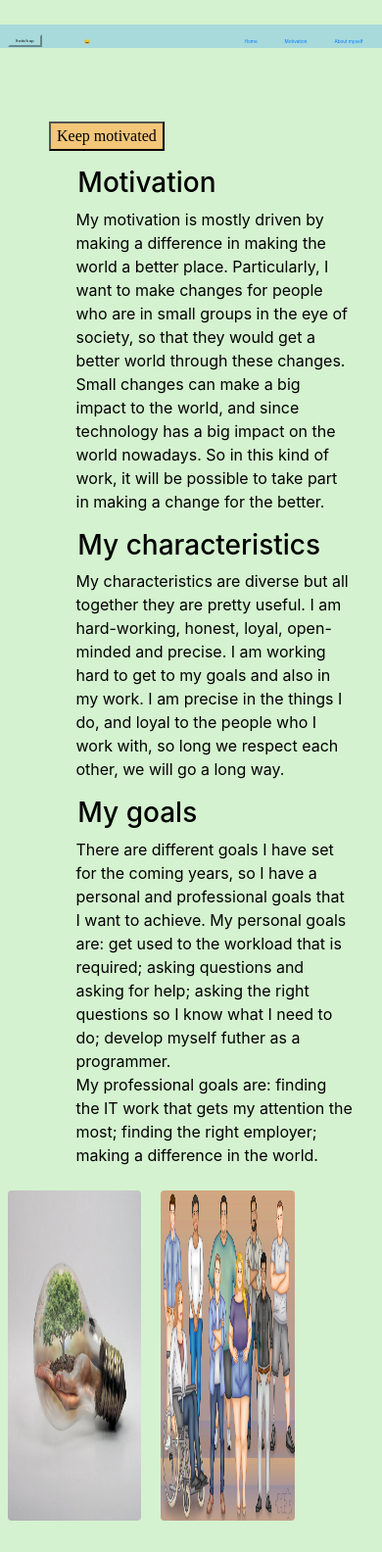
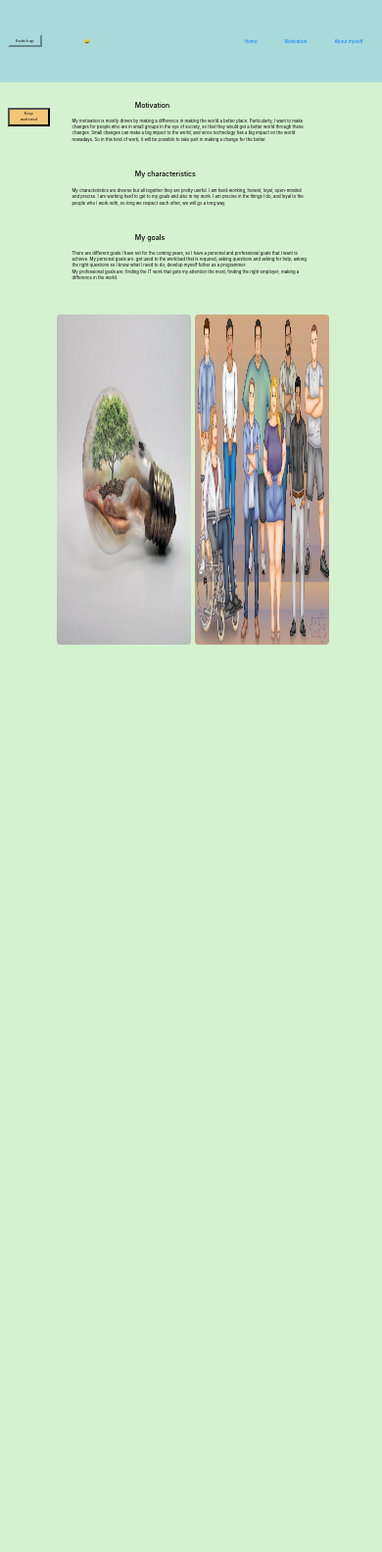
Before and after one commit to Thbroersma/Thbroersma.github.io, a PHP site: page /mot.html in a window 390 px wide. Shown: the whole page at 98% size. After the commit the page ends 658 px from the top, so only its background shows below. Run offline with PHP 8.4, Linux system fonts and the light colour scheme.

Commit message:
Beide projecten op de home pagina gezet!

```diff
--- a/css/style.css
+++ b/css/style.css
@@ -1,18 +1,59 @@
-h1 {
+body {
+	display: grid;
+	grid-template-columns: 13vw 87vw;
+	grid-template-rows: 10vh 90vh;
+	background-color: #D4F2CF;
 	color: black;
-	margin-left: 13.5vw;
-	margin-top: 10vh;
-	size: 2em;
 }
-h2 {
-	margin: 2vh 18vw 1vh 12.5vw;
+button {
+	background-color: #F3C678;
+	font-family: bold;
+	margin-left: 2vw;
+	margin-top: 3vh;
+
+}
+button a {
 	color: black;
-	font-size: 35px;
-	font-size: bold;
+	text-decoration: none;
+}
+button a:hover {
+	color: black;
+	text-decoration: none;
+}
+#contact {
+	margin-left: 13vw;
+ }
+.card{
+	width: 22vw;
+	margin: 2vw;
+	margin-left: 15vw;
+	color: black;
+}
+.card-img {
+	margin: 0
+}
+.card-body a{
+	color: blue;
+}
+.card-body a:hover{
+	color: black;
+}
+.container-fluid {
+	margin-top: 2vw;
+	margin-left: 2vw;
+}
+h3 {
+	font-size: 1.8vw;
 }
 p {
 	color: black;
+	font-size: 1.1vw;
 
+}
+.motivation-text {
+	margin-left: 1vw;
+	margin-top: 2vw;
+	font-size: 1.2vw;
 }
 nav {
 	background-color: #A8DADC;
@@ -55,19 +96,13 @@ nav a {
 	float: right;
 }
 
-body {
-	/*display: grid;
-	grid-template-columns: 10vw 90vw;
-	grid-template-rows: 10vh 75vh 7vh;*/
-	background-color: #D4F2CF;
-	color: black;
-}
+
 
 * {
 	box-sizing: border-box;
 	margin:0;
 }
-/*
+
 nav {
 	grid-column: 1/3;
 	grid-row: 1/2;
@@ -85,35 +120,17 @@ footer {
 	grid-column: 1/3;
 	grid-row: 3/4;
 }
-*/s
+
 img	{
 	width: 30vw;
-	margin:1vh 25vh 1vh 25vh;
 }
-
-
-button {
-	background-color: #F3C678;
-	font-family: bold;
-	margin-left: 50px;
-	margin-top: 3vh;
-
-}
-button a {
-	color: black;
-	text-decoration: none;
-}
-button a:hover {
-	color: black;
-	text-decoration: none;
-}
-
-
-#different {
-	margin: 1vh 28vw 1vh 28vw;
+.imageRow {
+	margin-bottom: 4vh;
+	margin-top: 2vh;
 }
 .row {
 	margin-right: 0vw;
+	display: inline-block;
 }
 #me {
 	width: 300px;
@@ -138,10 +155,12 @@ button a:hover {
 .difference {
 	width: 35vw;
 	height: 40vh;
-	margin: 2vw;
 }
 .motivation {
 	padding-left: 16.5vw;
+}
+.motivation-button {
+	font-size: 1.1vw;
 }
 span {
 	margin-left: 6vw;
@@ -173,26 +192,3 @@ span:hover {
 	margin:0vw;
 
 }
-
-#change {
-	margin-left: 16.5vw;
-	width: 35vw;
-}
-#contact {
-	margin-left: 13vw;
- }
-.card{
-	width: 22vw;
-	margin: 2vw;
-	margin-left: 15vw;
-	color: black;
-}
-.card-img {
-	margin: 0
-}
-.card-body a{
-	color: blue;
-}
-.card-body a:hover{
-	color: black;
-}
--- a/css/styling.css
+++ b/css/styling.css
@@ -64,6 +64,9 @@
 	height: 65vh;
 	margin: 0.8vw;
 	text-align: center;
+}
+.higherLower {
+	margin-top: 3vh;
 }
 .intro {
 	margin-left: 2vw;
```
Also changed, not shown: index.html (+14 -1 lines).
